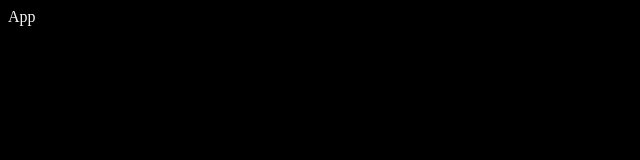
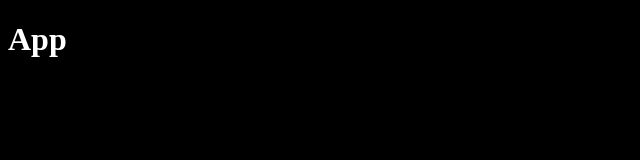
Before and after one commit to Hyago-nsa/project-netflix-clone, a React (Create React App) app: page / in a window 1280 px wide. Shown: the top 160 px of the page, without its empty margins (0-640 px from the left). Built offline with nearby package versions, Linux system fonts and the light colour scheme.

Commit message:
Add dependencies

```diff
--- /dev/null
+++ b/src/App.css
@@ -0,0 +1,7 @@
+body{
+    background-color: black;
+}
+
+h1{
+    color:white
+}
--- a/src/App.js
+++ b/src/App.js
@@ -1,9 +1,12 @@
-import React from 'react'
+import React from "react";
+import "./App.css";
 
 const App = () => {
   return (
-    <div>App</div>
-  )
-}
+    <div>
+      <h1>App</h1>
+    </div>
+  );
+};
 
-export default App
+export default App;
--- a/src/index.css
+++ /dev/null
@@ -1,7 +0,0 @@
-body{
-  background-color: black;
-}
-
-*{
-  color:whitesmoke;
-}
--- a/src/index.js
+++ b/src/index.js
@@ -1,6 +1,5 @@
 import React from 'react';
 import ReactDOM from 'react-dom/client';
-import './index.css';
 import App from './App';
 
 const root = ReactDOM.createRoot(document.getElementById('root'));
```
Also changed, not shown: package.json (+7 -5 lines), 1 other file (tests, documents, lock files or other folders).
